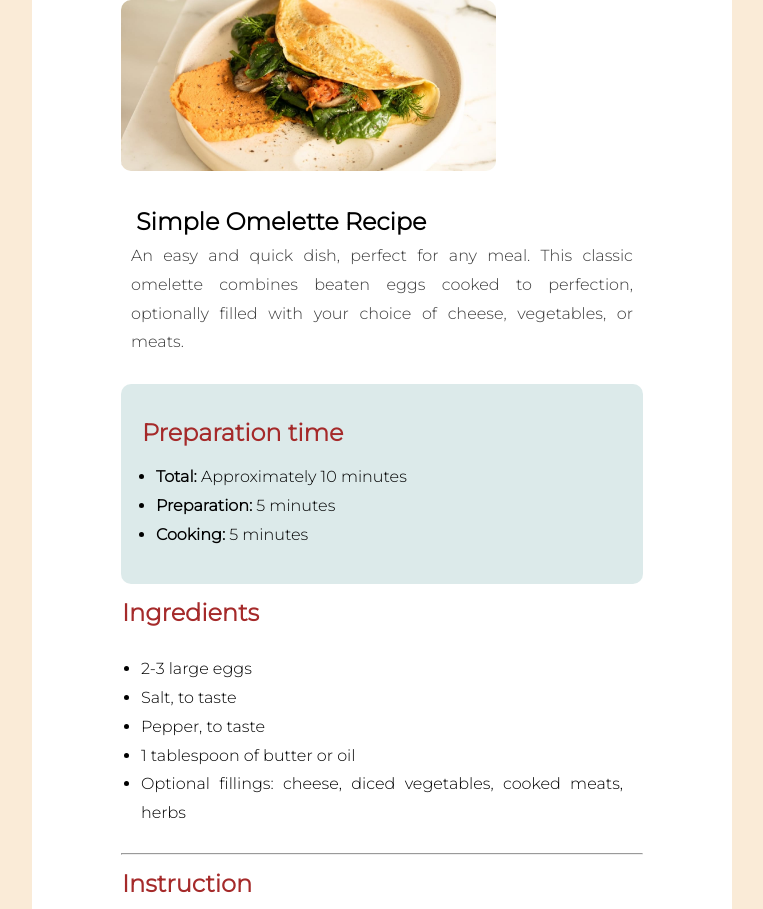
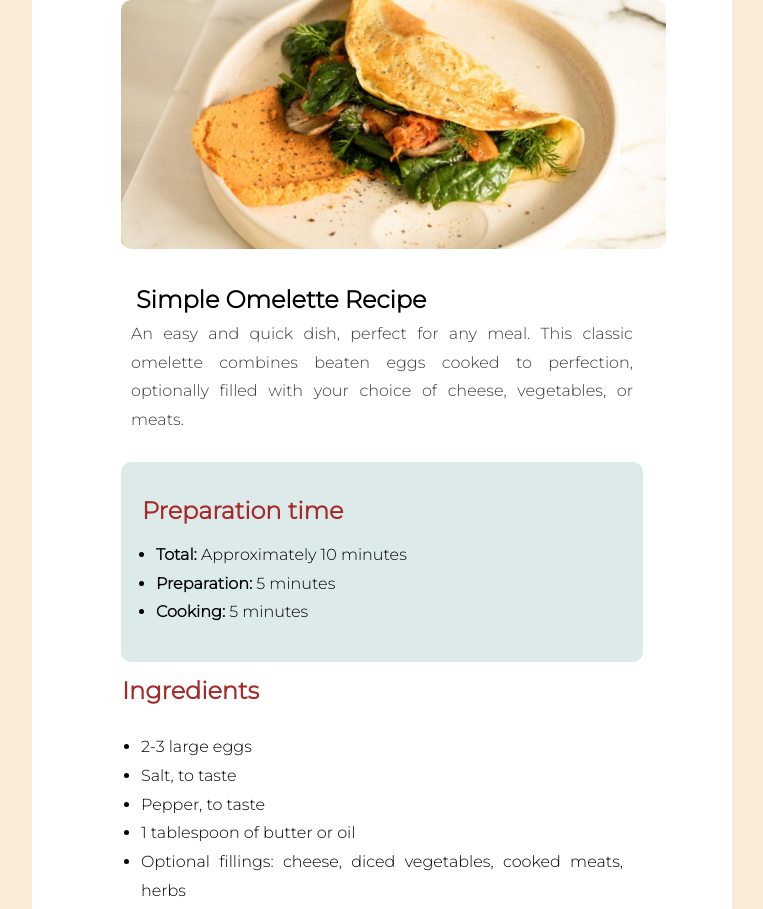
Before and after one commit to mariaeduardateixeira/recipe-page, a plain HTML site: page index.html in a window 1280 px wide. Shown: the top 909 px of the page, without its empty margins (118-881 px from the left). Drawn offline with Linux system fonts and the light colour scheme.

Commit message:
Ajustes media query

```diff
--- a/assets/css/media-query.css
+++ b/assets/css/media-query.css
@@ -17,8 +17,8 @@
   color: rgba(0, 0, 0, 0.778);
 }
   #container img{
-    max-width:auto;
-    max-height:auto;
+    min-width:685px;
+    max-height:768px;
 }
 
 section > h1{
@@ -96,8 +96,8 @@ main > section > table{
     padding-right: 55px;
     background-color: white;
 }
-#container img{
-  max-width:590px;
+section > #container>img{
+  min-width:545px;
   max-height:590px;
   border-radius: 10px;
   margin-bottom: 12px;
--- a/assets/css/style.css
+++ b/assets/css/style.css
@@ -22,7 +22,7 @@ section > p{
 color: rgba(0, 0, 0, 0.778);
 }
 #container img{
-  max-width:375px;
+  max-width:290px;
   max-height:375px;
 }
 
```
